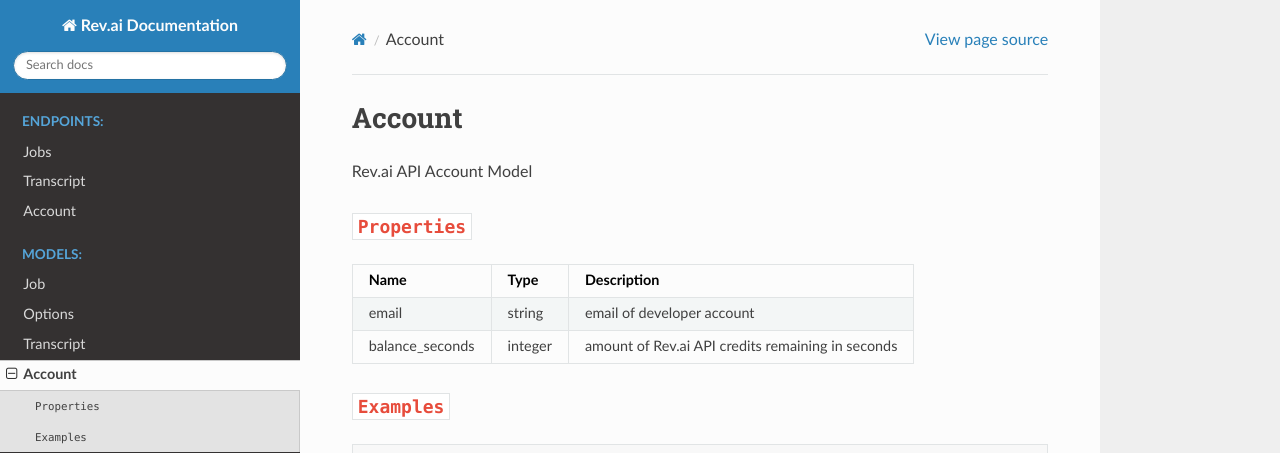
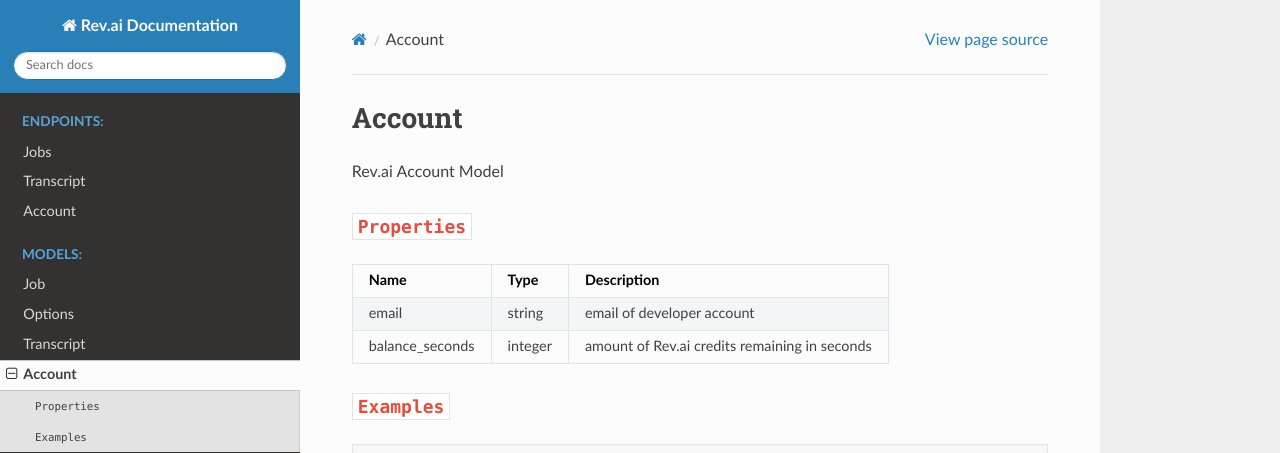
Before and after one commit to revdotcom/revspeech-api-docs, a Sphinx documentation site: the page built from source/models/account.rst, in a window 1280 px wide. Shown: the top 453 px of the page. Built offline with Sphinx 7.4.7 and the Read the Docs theme 2.0.0, drawn with Linux system fonts in a browser that asks for light colours.

Commit message:
some more minor touch ups

```diff
--- a/source/endpoints/account.rst
+++ b/source/endpoints/account.rst
@@ -18,7 +18,7 @@
 ====================== ===============================================================
 Code                   Description
 ====================== ===============================================================
-200                    :ref:`Rev.ai API Account <account-model>`
+200                    :ref:`Rev.ai Account <account-model>`
 
                        ``Example Value``
 
--- a/source/endpoints/transcript.rst
+++ b/source/endpoints/transcript.rst
@@ -28,7 +28,7 @@
 ====================== ===============================================================
 Code                   Description
 ====================== ===============================================================
-200                    :ref:`Rev.ai API Transcript <transcript-model>`
+200                    :ref:`Rev.ai Transcript <transcript-model>`
 
                        ``Example Value``
 
--- a/source/models/account.rst
+++ b/source/models/account.rst
@@ -4,7 +4,7 @@
 Account
 *************
 
-Rev.ai API Account Model
+Rev.ai Account Model
 
 ``Properties``
 ***************
@@ -14,7 +14,7 @@
 ====================== ================ ==============================================================================================
 email                  string           email of developer account
 ---------------------- ---------------- ----------------------------------------------------------------------------------------------
-balance_seconds        integer          amount of Rev.ai API credits remaining in seconds
+balance_seconds        integer          amount of Rev.ai credits remaining in seconds
 ====================== ================ ==============================================================================================
 
 ``Examples``
--- a/source/models/job.rst
+++ b/source/models/job.rst
@@ -4,7 +4,7 @@
 Job
 *************
 
-Rev.ai API Job Object Model
+Rev.ai Job Object Model
 
 Note: properties are not displayed in the returned object if they are ``null``
 
--- a/source/models/options.rst
+++ b/source/models/options.rst
@@ -4,7 +4,7 @@
 Options
 *************
 
-Rev.ai API Job Options Object Model
+Rev.ai Job Options Object Model
 
 ``Properties``
 ***************
--- a/source/models/transcript.rst
+++ b/source/models/transcript.rst
@@ -4,7 +4,7 @@
 Transcript
 *************
 
-Rev.ai API Transcript Model
+Rev.ai Transcript Model
 
 Note: properties are not displayed in the returned object if they are ``null``
 
```
